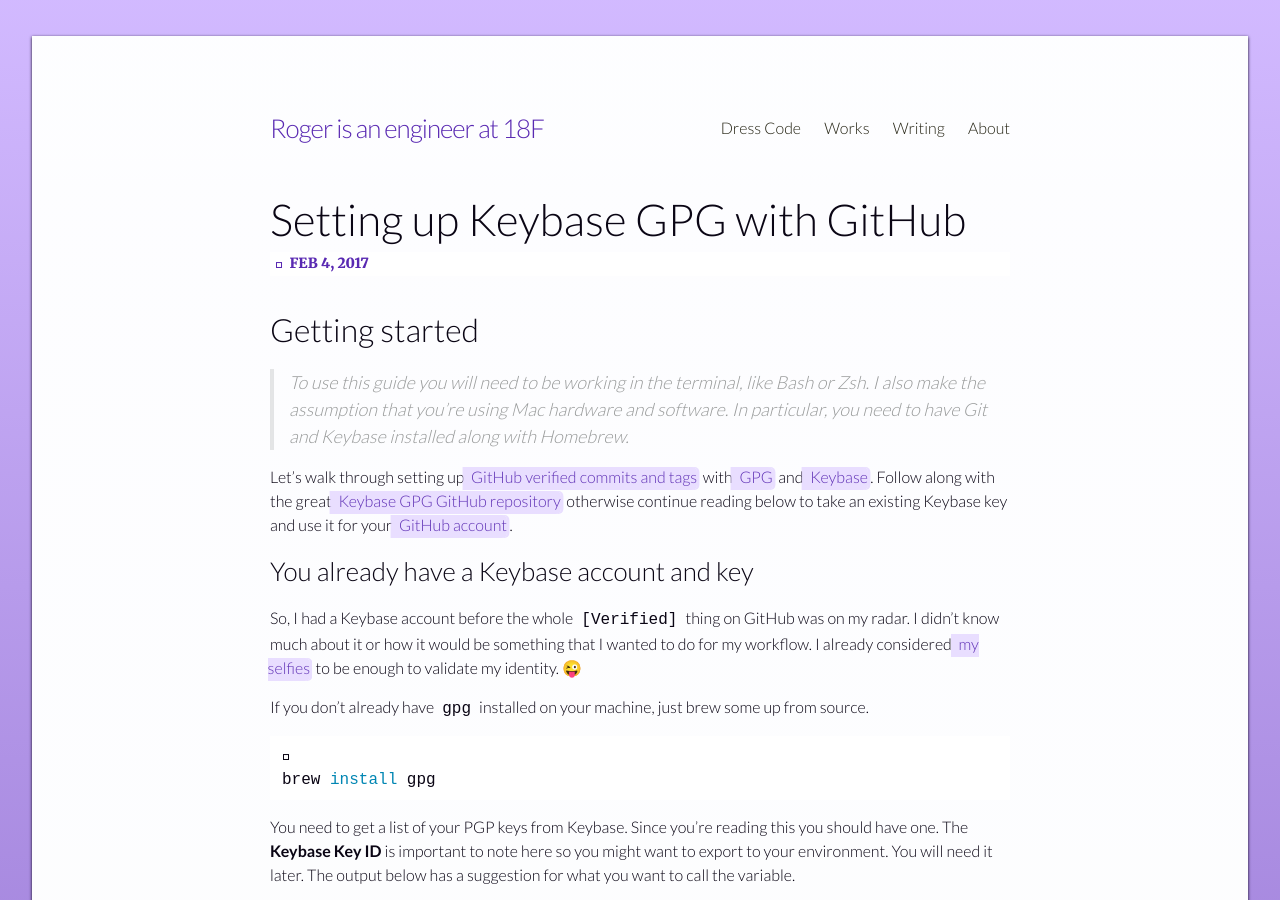
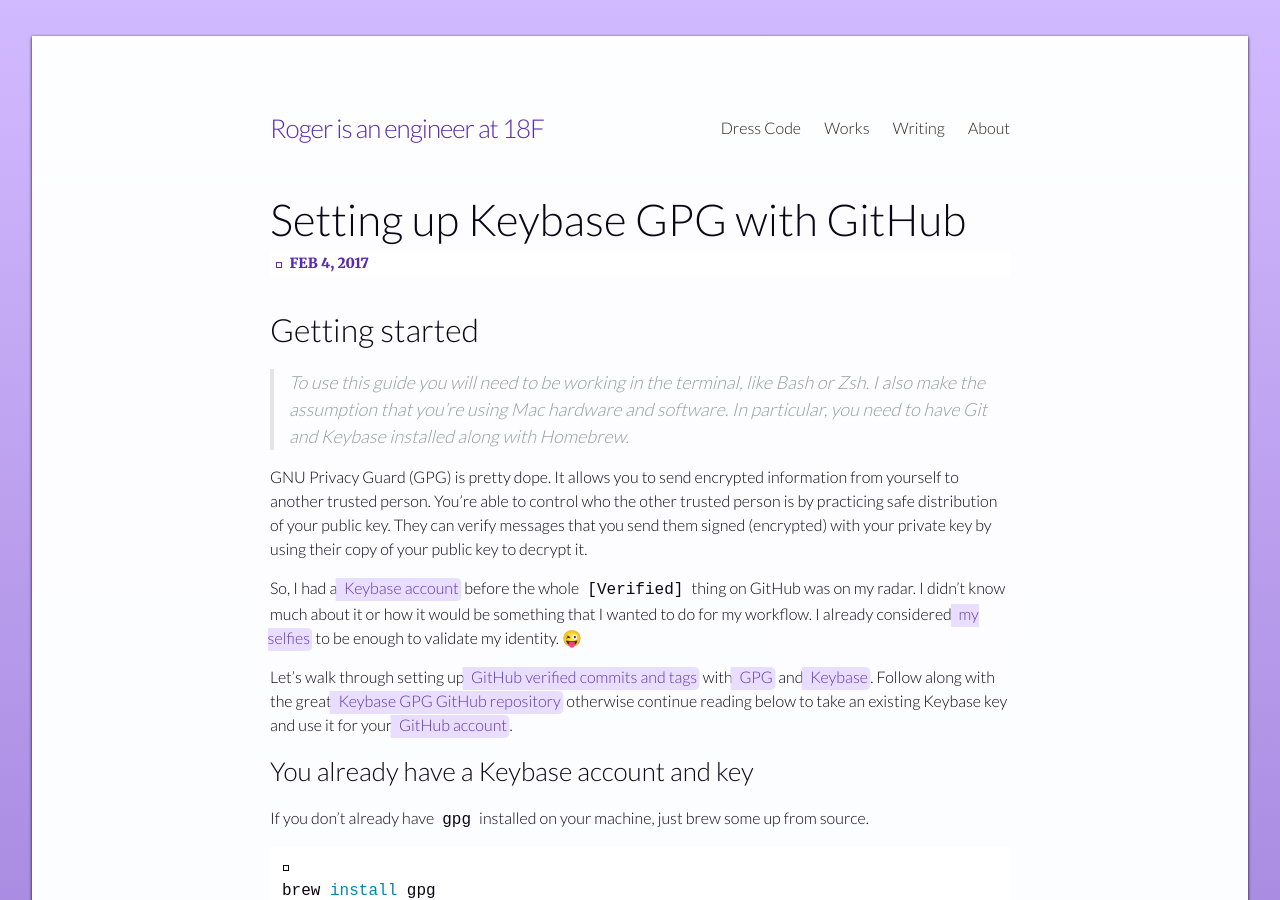
Before and after one commit to rogeruiz/write, a Jekyll site: the page built from dress-code/_posts/2017-02-04-setting-up-keybase-gpg-github.markdown, in a window 1280 px wide and 900 px high. Built offline with Jekyll 4.4.1, drawn with Linux system fonts in a browser that asks for light colours; some web fonts are replaced.

Commit message:
Add some light explaining of GPG;
h/t @juliaelman

```diff
--- a/dress-code/_posts/2017-02-04-setting-up-keybase-gpg-github.markdown
+++ b/dress-code/_posts/2017-02-04-setting-up-keybase-gpg-github.markdown
@@ -10,6 +10,18 @@
 > Zsh. I also make the assumption that you're using Mac hardware and software.
 > In particular, you need to have Git and Keybase installed along with Homebrew.
 
+GNU Privacy Guard (GPG) is pretty dope. It allows you to send encrypted information
+from yourself to another trusted person. You're able to control who the other
+trusted person is by practicing safe distribution of your public key. They can
+verify messages that you send them signed (encrypted) with your private key by
+using their copy of your public key to decrypt it.
+
+So, I had a [Keybase account][kb-profile] before the whole `[Verified]` thing on
+GitHub was on my radar. I didn't know much about it or how it would be something
+that I wanted to do for my workflow. I already considered [my
+selfies]({{ site.baseurl }}/writing/humanizing-computer-work.html) to be enough
+to validate my identity. &#x1f61c;
+
 Let's walk through setting up [GitHub verified commits and tags][gh-gpg] with
 [GPG][hp-gpg] and [Keybase][hp-keybase]. Follow along with the great [Keybase
 GPG GitHub repository][gh-keybase-gpg-github] otherwise continue reading below
```
Also changed, not shown: other parts of dress-code/_posts/2017-02-04-setting-up-keybase-gpg-github.markdown (+1 -6 lines).
